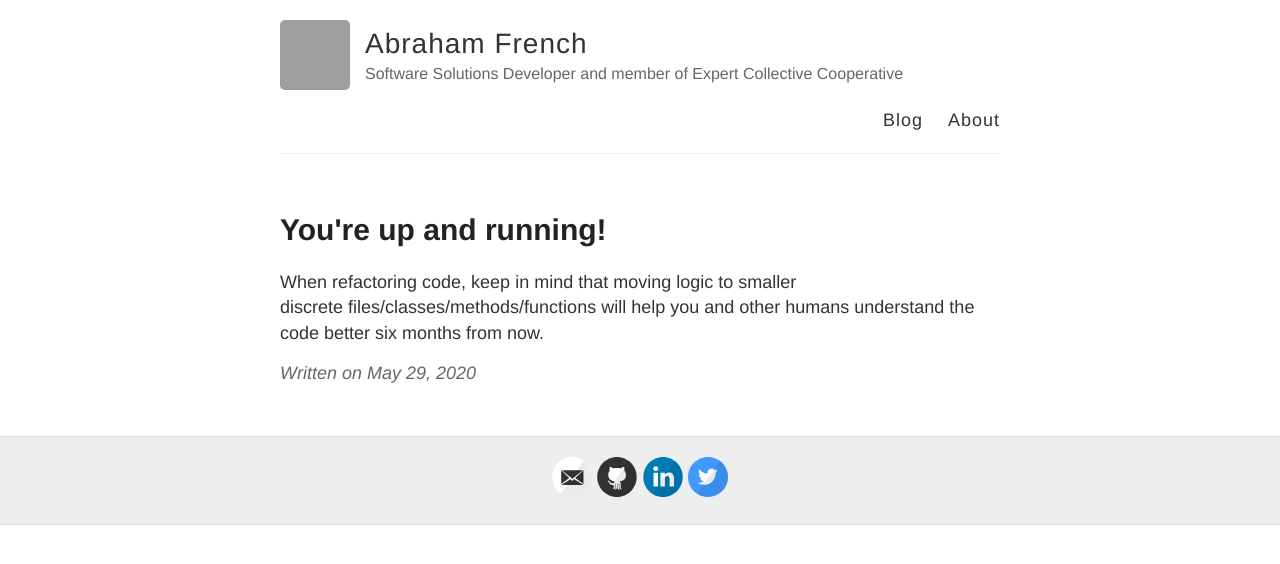
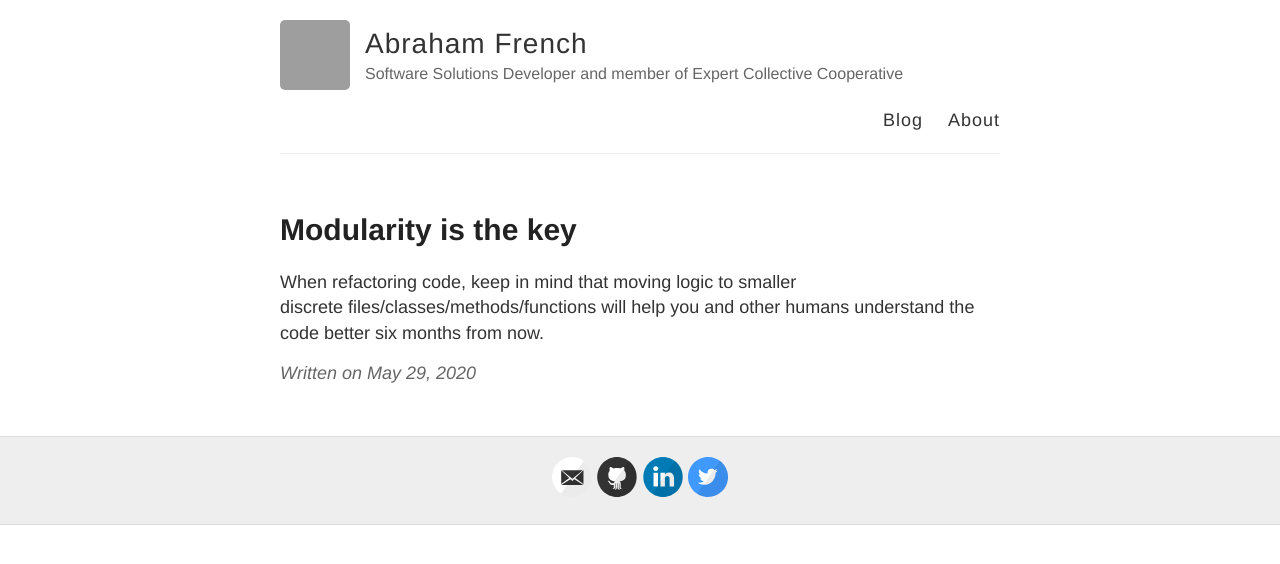
Before and after one commit to AbrahamFr/abrahamfr.github.io, a Jekyll site: the page built from _posts/2020-05-29-Modularity-is-the-Key.md, in a window 1280 px wide. Shown: the top 564 px of the page. Built offline with Jekyll 4.4.1, drawn with Linux system fonts in a browser that asks for light colours; grey boxes are pictures that could not be loaded.

Commit message:
Change title

```diff
--- a/_posts/2020-05-29-Modularity-is-the-Key.md
+++ b/_posts/2020-05-29-Modularity-is-the-Key.md
@@ -1,6 +1,6 @@
 ---
 layout: post
-title: You're up and running!
+title: Modularity is the key
 ---
 
 When refactoring code, keep in mind that moving logic to smaller discrete files/classes/methods/functions will help you and other humans understand the code better six months from now.
```
